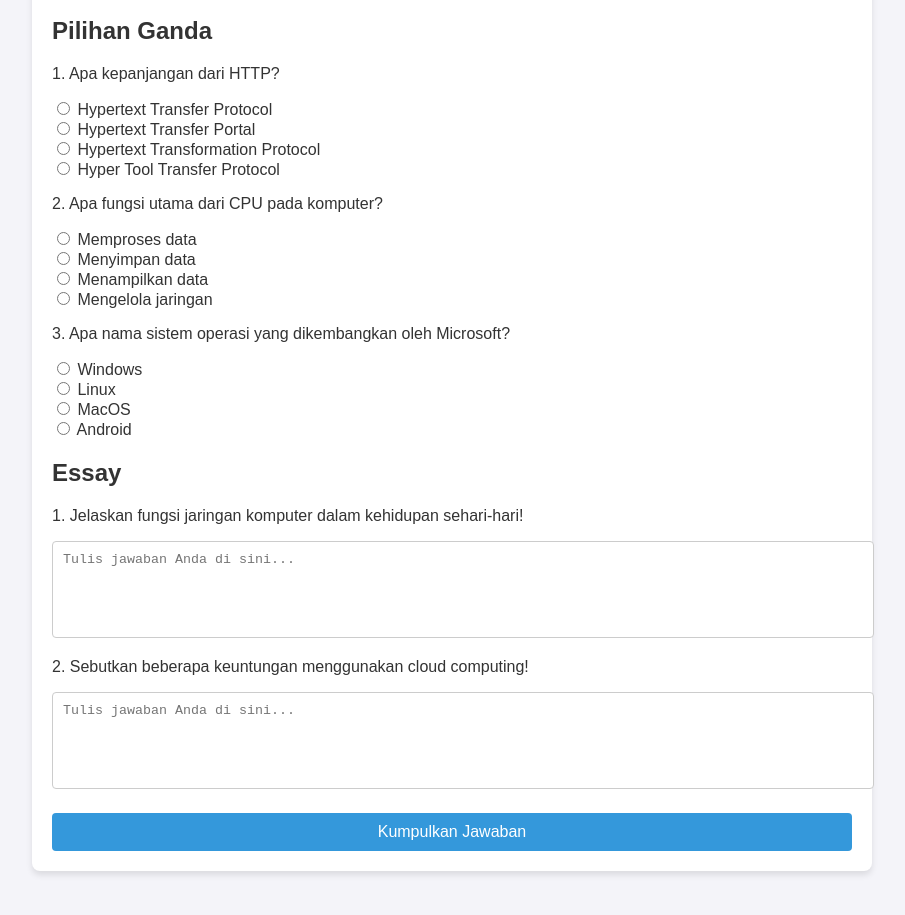
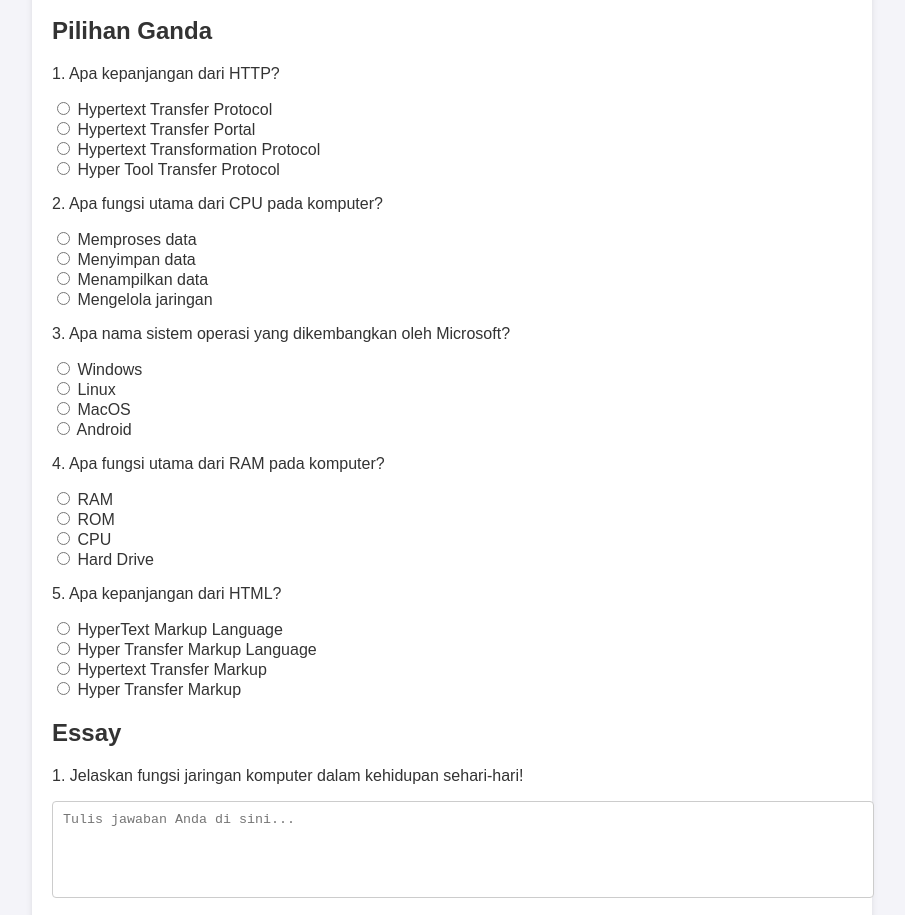
Before and after one commit to HAF2004/dlalhafizd.tugasde, a plain HTML site: page soal.html in a window 1280 px wide. Shown: the part 141-1056 px from the top of the page, without its empty margins (188-1093 px from the left). Before the commit the page ends 1032 px from the top, so only its background shows below. Drawn offline with Linux system fonts and the light colour scheme.

Commit message:
Update soal.html

```diff
--- a/soal.html
+++ b/soal.html
@@ -1,3 +1,4 @@
+
 <!DOCTYPE html>
 <html>
 <head>
@@ -34,6 +35,20 @@
                     <label><input type="radio" name="q3" value="MacOS"> MacOS</label><br>
                     <label><input type="radio" name="q3" value="Android"> Android</label>
                 </div>
+                <div class="question">
+                    <p>4. Apa fungsi utama dari RAM pada komputer?</p>
+                    <label><input type="radio" name="q4" value="RAM"> RAM</label><br>
+                    <label><input type="radio" name="q4" value="ROM"> ROM</label><br>
+                    <label><input type="radio" name="q4" value="CPU"> CPU</label><br>
+                    <label><input type="radio" name="q4" value="Hard Drive"> Hard Drive</label>
+                </div>
+                <div class="question">
+                    <p>5. Apa kepanjangan dari HTML?</p>
+                    <label><input type="radio" name="q5" value="HyperText Markup Language"> HyperText Markup Language</label><br>
+                    <label><input type="radio" name="q5" value="Hyper Transfer Markup Language"> Hyper Transfer Markup Language</label><br>
+                    <label><input type="radio" name="q5" value="Hypertext Transfer Markup"> Hypertext Transfer Markup</label><br>
+                    <label><input type="radio" name="q5" value="Hyper Transfer Markup"> Hyper Transfer Markup</label>
+                </div>
             </div>
 
             <!-- Essay -->
@@ -51,8 +66,7 @@
 
             <button type="submit">Kumpulkan Jawaban</button>
         </form>
-        <div id="result" class="hidden"></div>
     </div>
-    <script src="script.js"></script>
+    <script src="script_with_redirect.js"></script>
 </body>
 </html>
```
